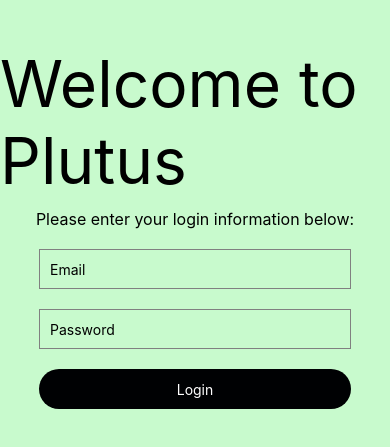
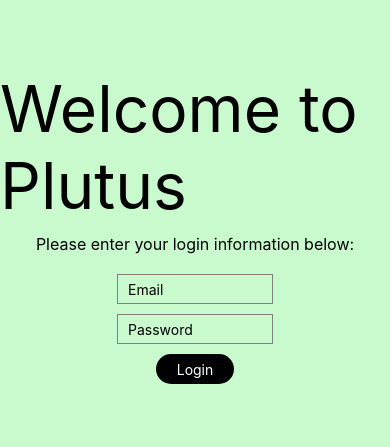
Before and after one commit to KalebHedrick/PlutusFrontEnd, a React Native app in the folder Plutus/: screen /Login in a window 390 px wide. Shown: the part 195-642 px from the top of the page. Built offline with nearby package versions, Linux system fonts and the light colour scheme.

Commit message:
login changes 4

```diff
--- a/Plutus/screens/Landing Page/loginScreen.js
+++ b/Plutus/screens/Landing Page/loginScreen.js
@@ -6,7 +6,7 @@ const Login = ({ navigation }) => {
   const [password, setPassword] = useState('');
 
   const handleLogin = () => {
-    // Add api implementation for login here
+    // Add API implementation for login here
     console.log('Email:', email);
     console.log('Password:', password);
   };
@@ -60,18 +60,18 @@ const styles = StyleSheet.create({
     marginBottom: 20,
   },
   input: {
-    height: 40, // Adjusted height
-    width: '80%', // Adjusted width
+    height: 30,
+    width: '40%', // Adjusted width to half
     borderColor: 'gray',
     borderWidth: 1,
-    marginBottom: 20,
+    marginBottom: 10, // Reduced margin
     paddingLeft: 10,
   },
   button: {
     backgroundColor: '#000103',
     borderRadius: 50,
-    width: '80%',
-    height: 40, // Adjusted height
+    width: '20%', // Adjusted width to half
+    height: 30,
     justifyContent: 'center',
     alignItems: 'center',
   },
```
